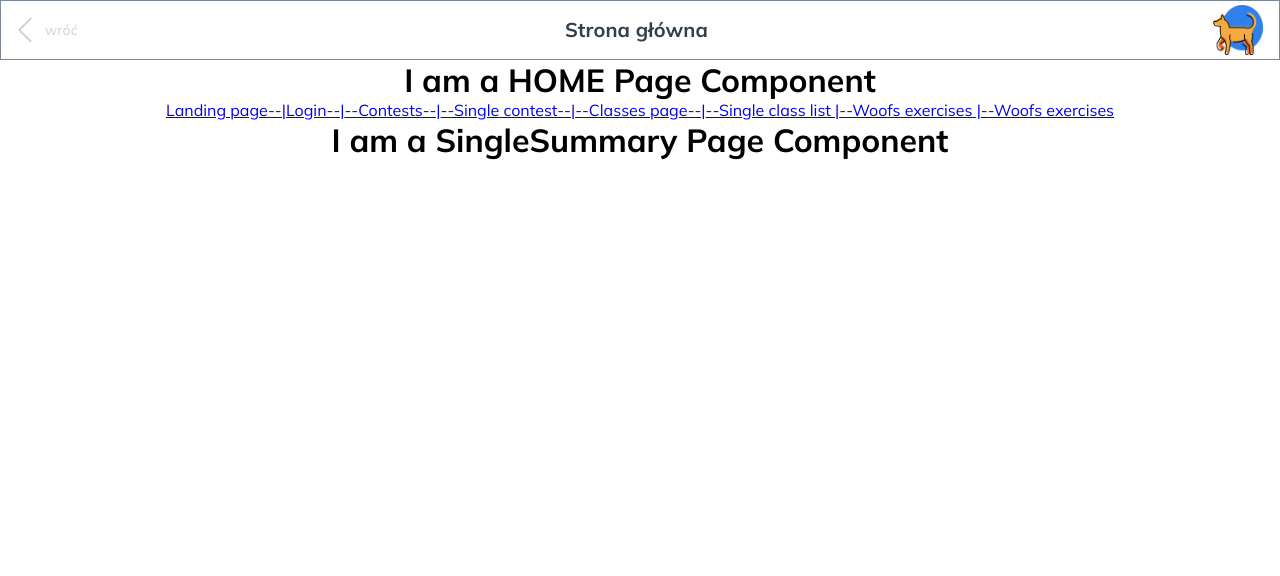
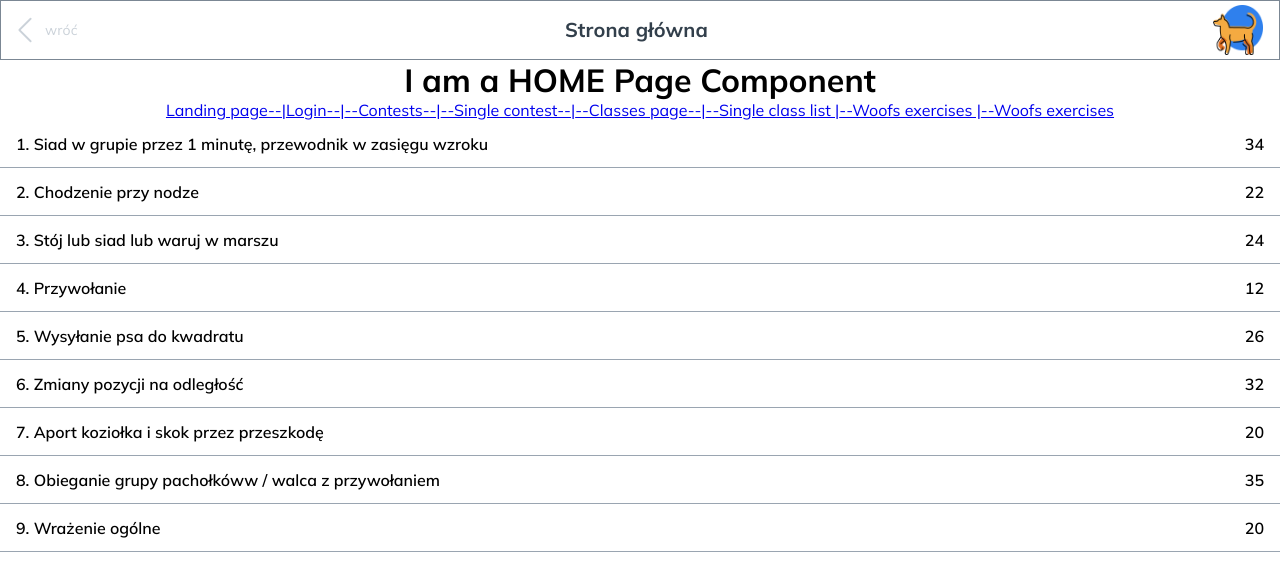
Before and after one commit to CC2021-WBL/GOOD-BOI-Application, a React (Create React App) app: page /contests/1/classes/1/woof/summary in a window 1280 px wide. Shown: the top 576 px of the page. Built offline with nearby package versions, Linux system fonts and the light colour scheme.

Commit message:
feat: dummy data result shown on leaderboardList

```diff
--- /dev/null
+++ b/src/Atoms/Leaderboard/LeaderboardList.js
@@ -0,0 +1,25 @@
+import propTypes from 'prop-types';
+import LeaderboardListElement from './LeaderboardListElement';
+import LeaderboardListStyled from './LeaderboardListStyled';
+
+const LeaderboardList = ({ result }) => {
+  return (
+    <LeaderboardListStyled>
+      {result.map((elementTablicy, index) => {
+        return (
+          <LeaderboardListElement
+            key={index}
+            text={elementTablicy.text}
+            score={elementTablicy.score}
+            index={index}
+          />
+        );
+      })}
+    </LeaderboardListStyled>
+  );
+};
+
+LeaderboardList.propTypes = {
+  result: propTypes.array,
+};
+export default LeaderboardList;
--- /dev/null
+++ b/src/Atoms/Leaderboard/LeaderboardListElement.js
@@ -0,0 +1,21 @@
+import propTypes from 'prop-types';
+import LeaderboardListElementStyled from './LeaderboardListElementStyled';
+
+const LeaderboardListElement = ({ text, score, index }) => {
+  return (
+    <LeaderboardListElementStyled>
+      <div className="justifyLeft">
+        {index + 1}. {text}
+      </div>
+      <div className="justifyRight">{score}</div>
+    </LeaderboardListElementStyled>
+  );
+};
+
+LeaderboardListElement.propTypes = {
+  text: propTypes.string,
+  score: propTypes.number,
+  index: propTypes.number,
+};
+
+export default LeaderboardListElement;
--- /dev/null
+++ b/src/Atoms/Leaderboard/LeaderboardListElementStyled.js
@@ -0,0 +1,32 @@
+import styled from 'styled-components';
+import FONTS from '../../Styles/fontsStyledComponents';
+
+const LeaderboardListElementStyled = styled.div`
+  display: flex;
+  align-self: center;
+  width: 100%;
+  min-height: 3rem;
+  color: black;
+  background: transparent;
+  border: none;
+  cursor: pointer;
+  border-bottom: 1px solid #9aa5b1;
+  /* font-size: 15px;
+  font-weight: 600; */
+  ${FONTS.body_semibold};
+  justify-content: space-between;
+  align-items: center;
+  &:hover {
+    background: #f5f5f5;
+  }
+  // if you put selectors in without the ampersand, they will refer to children of the component //
+  .justifyLeft {
+    margin-left: 1rem;
+    text-align: left;
+  }
+  .justifyRight {
+    margin-right: 1rem;
+  }
+`;
+
+export default LeaderboardListElementStyled;
--- /dev/null
+++ b/src/Atoms/Leaderboard/LeaderboardListStyled.js
@@ -0,0 +1,11 @@
+import styled from 'styled-components';
+
+const LeaderboardListStyled = styled.div`
+  margin: 0 auto 0 auto;
+  display: block;
+  display: flex;
+  flex-direction: column;
+  justify-content: center;
+`;
+
+export default LeaderboardListStyled;
--- /dev/null
+++ b/src/Atoms/Leaderboard/RandomDogResult.js
@@ -0,0 +1,40 @@
+const WYNIK_RANDOMOWEGO_PSA = [
+  {
+    text: 'Siad w grupie przez 1 minutę, przewodnik w zasięgu wzroku',
+    score: 34,
+  },
+  {
+    text: 'Chodzenie przy nodze',
+    score: 22,
+  },
+  {
+    text: 'Stój lub siad lub waruj w marszu',
+    score: 24,
+  },
+  {
+    text: 'Przywołanie',
+    score: 12,
+  },
+  {
+    text: 'Wysyłanie psa do kwadratu',
+    score: 26,
+  },
+  {
+    text: 'Zmiany pozycji na odległość',
+    score: 32,
+  },
+  {
+    text: 'Aport koziołka i skok przez przeszkodę',
+    score: 20,
+  },
+  {
+    text: 'Obieganie grupy pachołkóww / walca z przywołaniem',
+    score: 35,
+  },
+  {
+    text: 'Wrażenie ogólne',
+    score: 20,
+  },
+];
+
+export default WYNIK_RANDOMOWEGO_PSA;
--- a/src/Pages/SingleSummaryPage/SingleSummaryPage.js
+++ b/src/Pages/SingleSummaryPage/SingleSummaryPage.js
@@ -1,5 +1,8 @@
+import LeaderboardList from '../../Atoms/Leaderboard/LeaderboardList';
+import WYNIK_RANDOMOWEGO_PSA from '../../Atoms/Leaderboard/RandomDogResult';
+
 const SingleSummaryPage = () => {
-  return <h1>I am a SingleSummary Page Component</h1>;
+  return <LeaderboardList result={WYNIK_RANDOMOWEGO_PSA} />;
 };
 
 export default SingleSummaryPage;
```
Also changed, not shown: src/Atoms/Leaderboard/Leaderboard.js (deleted, +0 -22 lines), src/Atoms/Leaderboard/LeaderboardBtn.js (deleted, +0 -45 lines), src/Atoms/PriSecBtn/PriSecBtnStyled.js (added).
